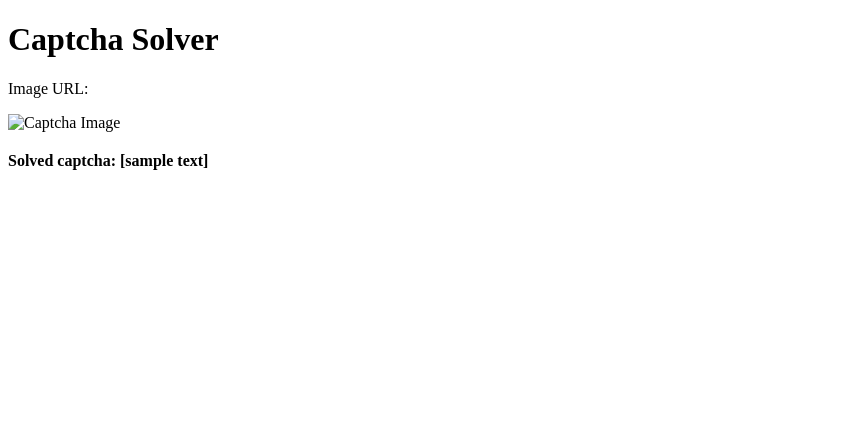
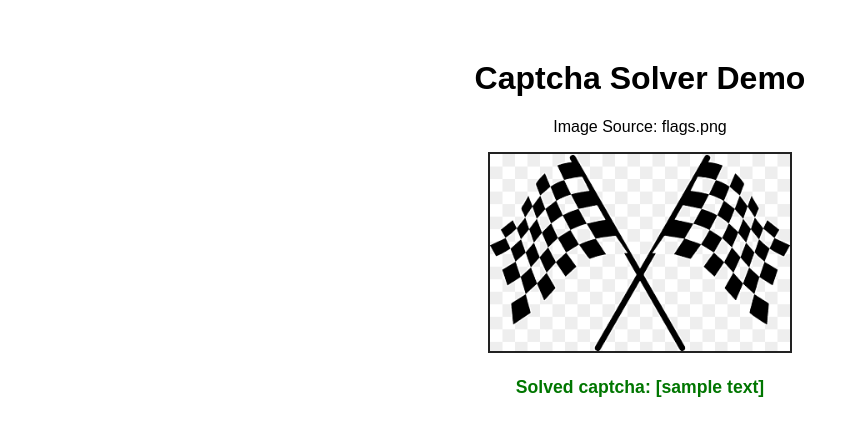
Before and after one commit to 24f100ds2698/TDS_Project1, a plain HTML site: page index.html in a window 1280 px wide. Shown: the whole page, without its empty margins (0-859 px from the left). Drawn offline with Linux system fonts and the light colour scheme.

Commit message:
Update title and layout for Captcha Solver demo

```diff
--- a/index.html
+++ b/index.html
@@ -1,12 +1,19 @@
 <!DOCTYPE html>
 <html>
 <head>
-  <title>Captcha Solver</title>
+  <title>Captcha Solver Demo</title>
+  <style>
+    body { font-family: Arial, sans-serif; text-align: center; margin-top: 60px; }
+    #captcha-img { max-width: 300px; border: 2px solid #222; }
+    #captcha-result { margin-top: 20px; font-size: 1.1em; font-weight: bold; color: #007600; }
+  </style>
   <script>
-    async function solveCaptcha() {
+    function solveCaptcha() {
       const urlParams = new URLSearchParams(window.location.search);
-      const imgUrl = urlParams.get('url') || 'sample.png';
+      // Allows usage like: ?url=flags.png, defaults to local flags.png
+      const imgUrl = urlParams.get('url') || 'flags.png';
       document.getElementById('captcha-img').src = imgUrl;
+      document.getElementById('img-url').textContent = imgUrl;
 
       // Simulate solving (replace with real logic if needed)
       setTimeout(() => {
@@ -17,9 +24,11 @@
   </script>
 </head>
 <body>
-  <h1>Captcha Solver</h1>
-  <p>Image URL: <span id="captcha-url"></span></p>
-  <img id="captcha-img" src="" alt="Captcha Image" style="max-width:300px;">
-  <div id="captcha-result" style="margin-top:20px; font-weight:bold;"></div>
+  <h1>Captcha Solver Demo</h1>
+  <div>
+    <p>Image Source: <span id="img-url"></span></p>
+    <img id="captcha-img" src="flags.png" alt="Captcha Image" />
+  </div>
+  <div id="captcha-result"></div>
 </body>
 </html>
```
